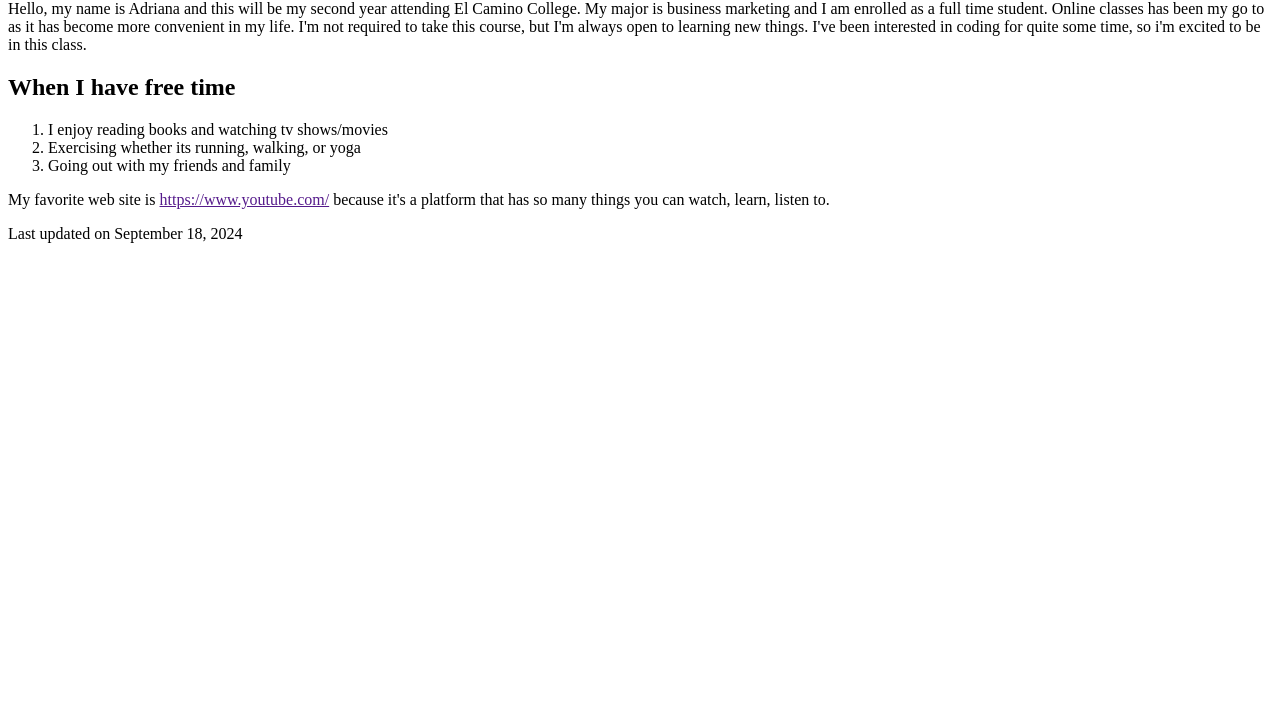
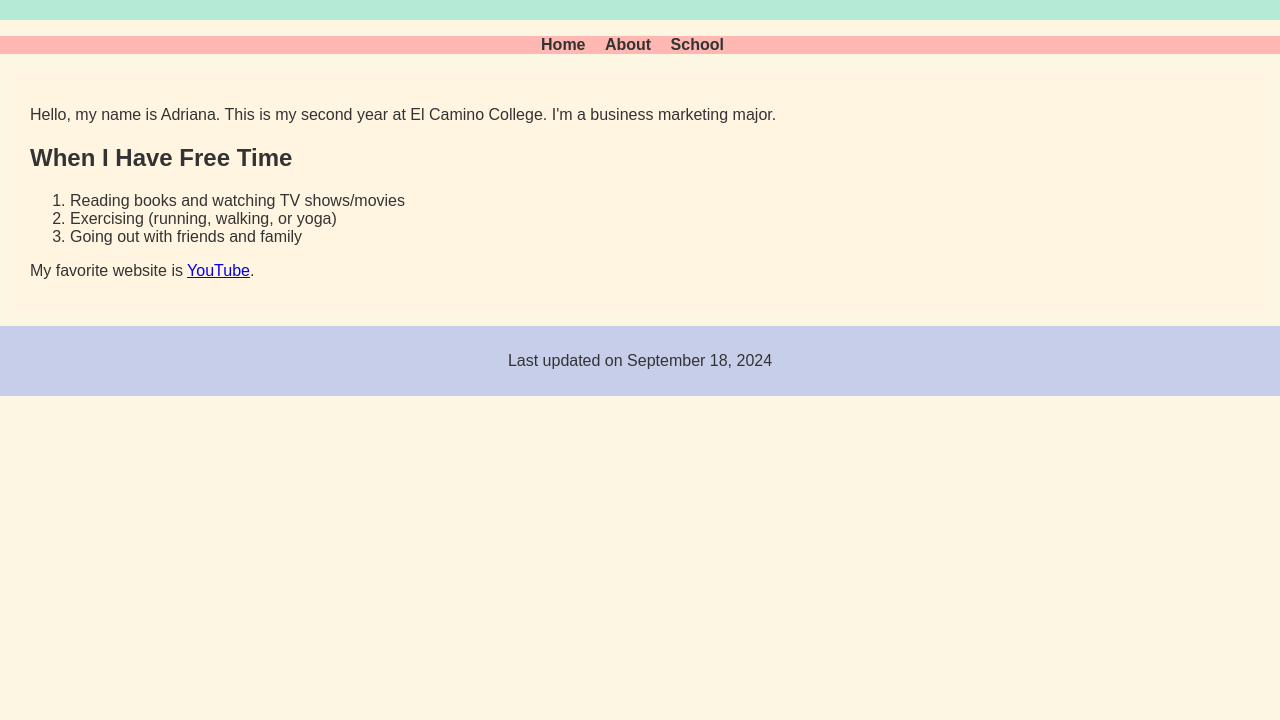
Before and after one commit to abeltran9/cis-132-3543, a plain HTML site: page index.html in a window 1280 px wide. Shown: the part 80-800 px from the top of the page. Drawn offline with Linux system fonts and the light colour scheme.

Commit message:
Add files via upload

```diff
--- a/index.html
+++ b/index.html
@@ -1,24 +1,38 @@
 <!DOCTYPE html>
-<html>
+<html lang="en">
 <head>
-<title>Page Title</title>
+  <meta charset="UTF-8">
+  <meta name="viewport" content="width=device-width, initial-scale=1.0">
+  <title>Adriana Beltran - About</title>
+  <link rel="stylesheet" href="main.css">
 </head>
 <body>
+  <header>
+    <h1>Adriana Beltran</h1>
+  </header>
 
-<h1>Adriana Beltran</h1>
-<p>Hello, my name is Adriana and this will be my second year attending El Camino College. My major is business marketing and I am enrolled as a full time student. Online classes has been my go to as it has become more convenient in my life. I'm not required to take this course, but I'm always open to learning new things. I've been interested in coding for quite some time, so i'm excited to be in this class.  </p>
+  <nav>
+    <ul>
+      <li><a href="index.html">Home</a></li>
+      <li><a href="about.html">About</a></li>
+      <li><a href="#">School</a></li>
+    </ul>
+  </nav>
 
-<h2>When I have free time</h2>
+  <section>
+    <p>Hello, my name is Adriana. This is my second year at El Camino College. I'm a business marketing major.</p>
 
-<ol>
-  <li>I enjoy reading books and watching tv shows/movies</li>
-  <li>Exercising whether its running, walking, or yoga</li>
-  <li>Going out with my friends and family</li>
-</ol>
+    <h2>When I Have Free Time</h2>
+    <ol>
+      <li>Reading books and watching TV shows/movies</li>
+      <li>Exercising (running, walking, or yoga)</li>
+      <li>Going out with friends and family</li>
+    </ol>
 
-My favorite web site is <a href=>https://www.youtube.com/</a> because it's a platform that has so many things you can watch, learn, listen to.
+    <p>My favorite website is <a href="https://www.youtube.com/" target="_blank">YouTube</a>.</p>
+  </section>
 
-<footer>
+  <footer>
     <p>Last updated on September 18, 2024</p>
   </footer>
 </body>
```
Also changed, not shown: about.html (+13 -14 lines), main.css (line endings or trailing spaces).
